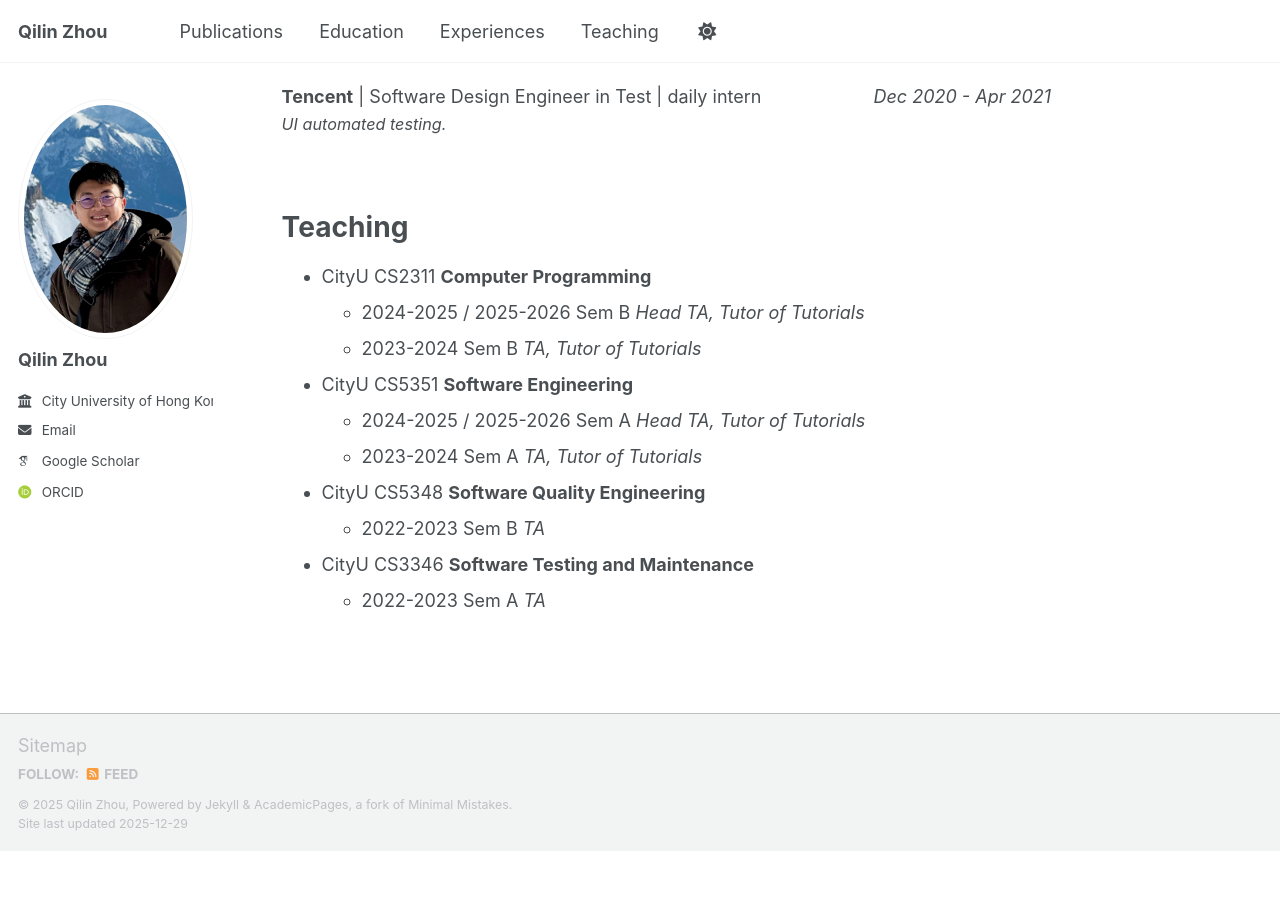
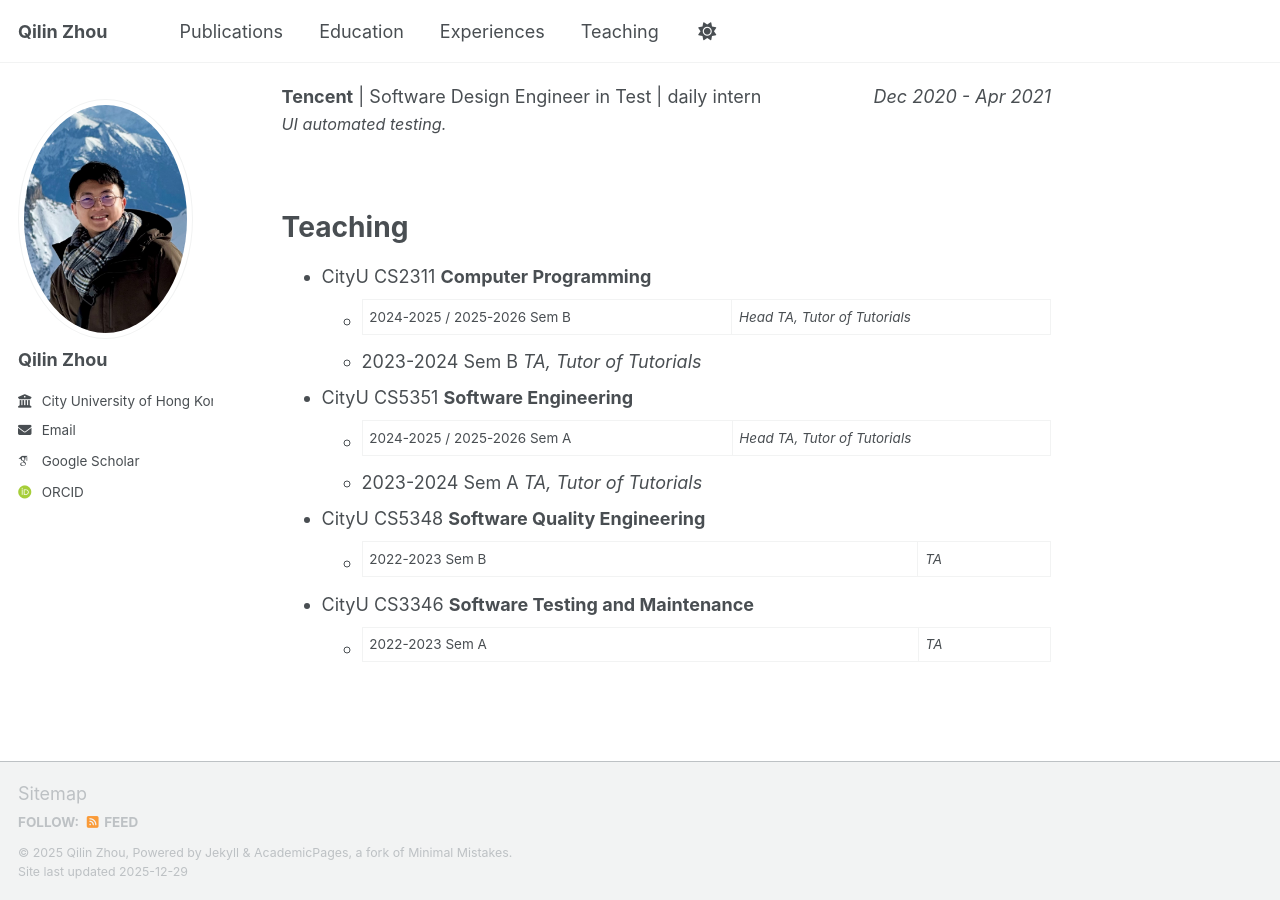
Before and after one commit to qilin-zhou/qilin-zhou.github.io, a Jekyll site: the page built from _pages/about.md, in a window 1280 px wide and 900 px high, scrolled down 2102 px. Built offline with Jekyll 4.4.1, drawn with Linux system fonts in a browser that asks for light colours; some web fonts are replaced; a script bundle is joined from its source files by our own code; library files that are not in the unit come from our copies; before the commit the page ends 2953 px from its top, so only the background shows below that.

```diff
--- a/_pages/about.md
+++ b/_pages/about.md
@@ -74,12 +74,12 @@ Teaching
 ======
 <!--  <span style="float: right; font-style: italic;"> 2024-2025/2025-2026 Sem B  </span>  -->
 - CityU CS2311 **Computer Programming**
-  * 2024-2025 / 2025-2026 Sem B  <i>Head TA, Tutor of Tutorials</i>
+  * 2024-2025 / 2025-2026 Sem B | <i>Head TA, Tutor of Tutorials</i>
   * 2023-2024 Sem B <i>TA, Tutor of Tutorials</i>
 - CityU CS5351 **Software Engineering**
-  * 2024-2025 / 2025-2026 Sem A  <i>Head TA, Tutor of Tutorials</i>
+  * 2024-2025 / 2025-2026 Sem A | <i>Head TA, Tutor of Tutorials</i>
   * 2023-2024 Sem A  <i>TA, Tutor of Tutorials</i>
 - CityU CS5348 **Software Quality Engineering**
-  * 2022-2023 Sem B  <i>TA</i>
+  * 2022-2023 Sem B | <i>TA</i>
 - CityU CS3346 **Software Testing and Maintenance**
-  * 2022-2023 Sem A  <i>TA</i>
+  * 2022-2023 Sem A | <i>TA</i>
```
